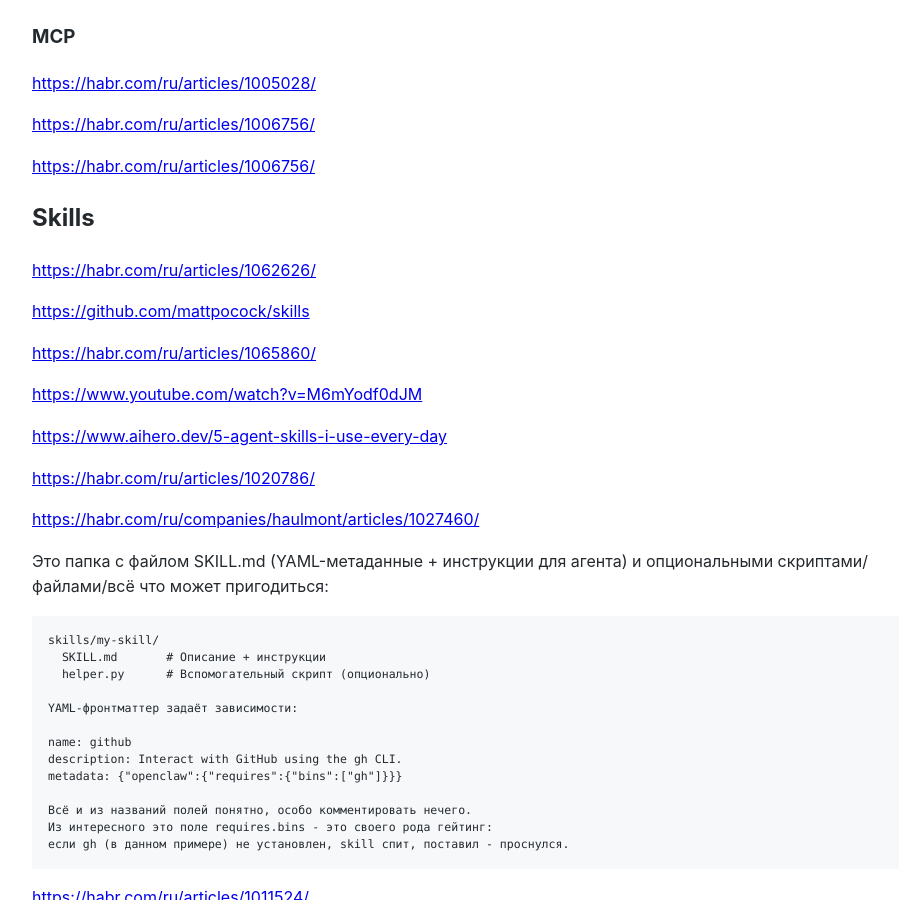
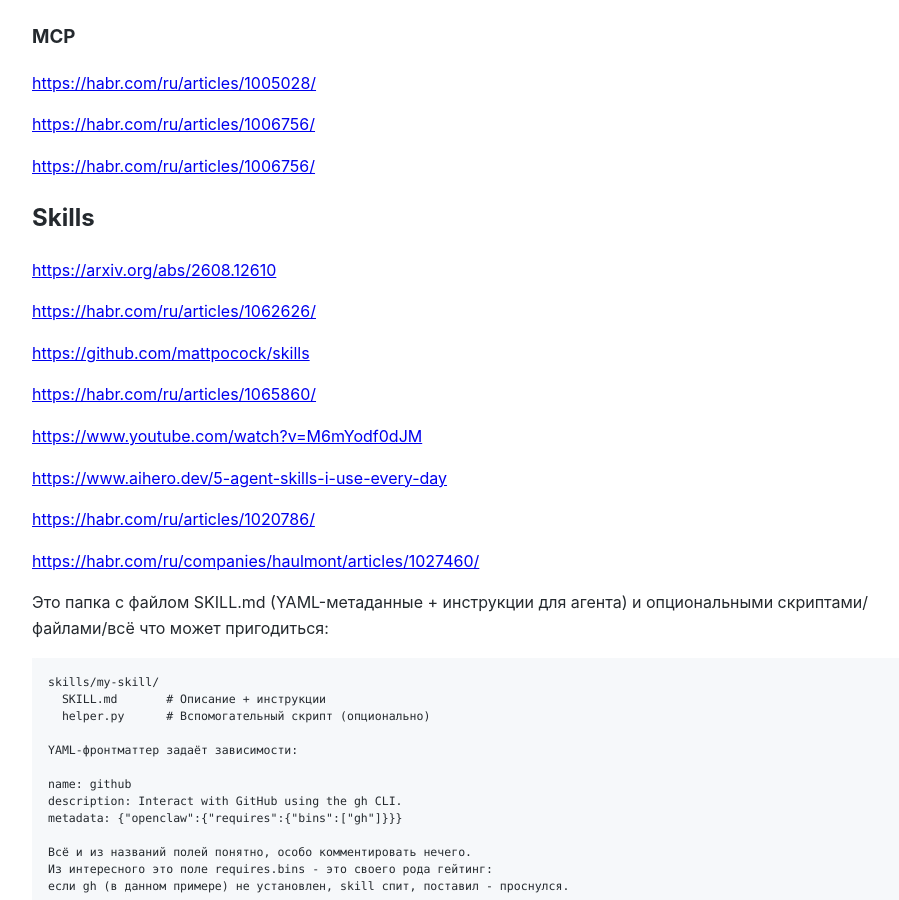
Before and after one commit to Michael-Lubinsky/michael-lubinsky.github.com, a Jekyll site: the page built from ml/agent.md, in a window 1280 px wide and 900 px high, scrolled down 8509 px. Shown: the whole window, without its empty margins (158-1057 px from the left). Built offline with Jekyll 4.4.1, drawn with Linux system fonts in a browser that asks for light colours; our own code applies the rules of GitHub Pages for plain Markdown files.

Commit message:
Update agent.md

```diff
--- a/ml/agent.md
+++ b/ml/agent.md
@@ -399,6 +399,8 @@ This isn't a zero-sum game or a choice of one over the other. They solve differe
 <https://habr.com/ru/articles/1006756/>
 
 ## Skills
+
+<https://arxiv.org/abs/2608.12610>
 
 <https://habr.com/ru/articles/1062626/>
 
```
